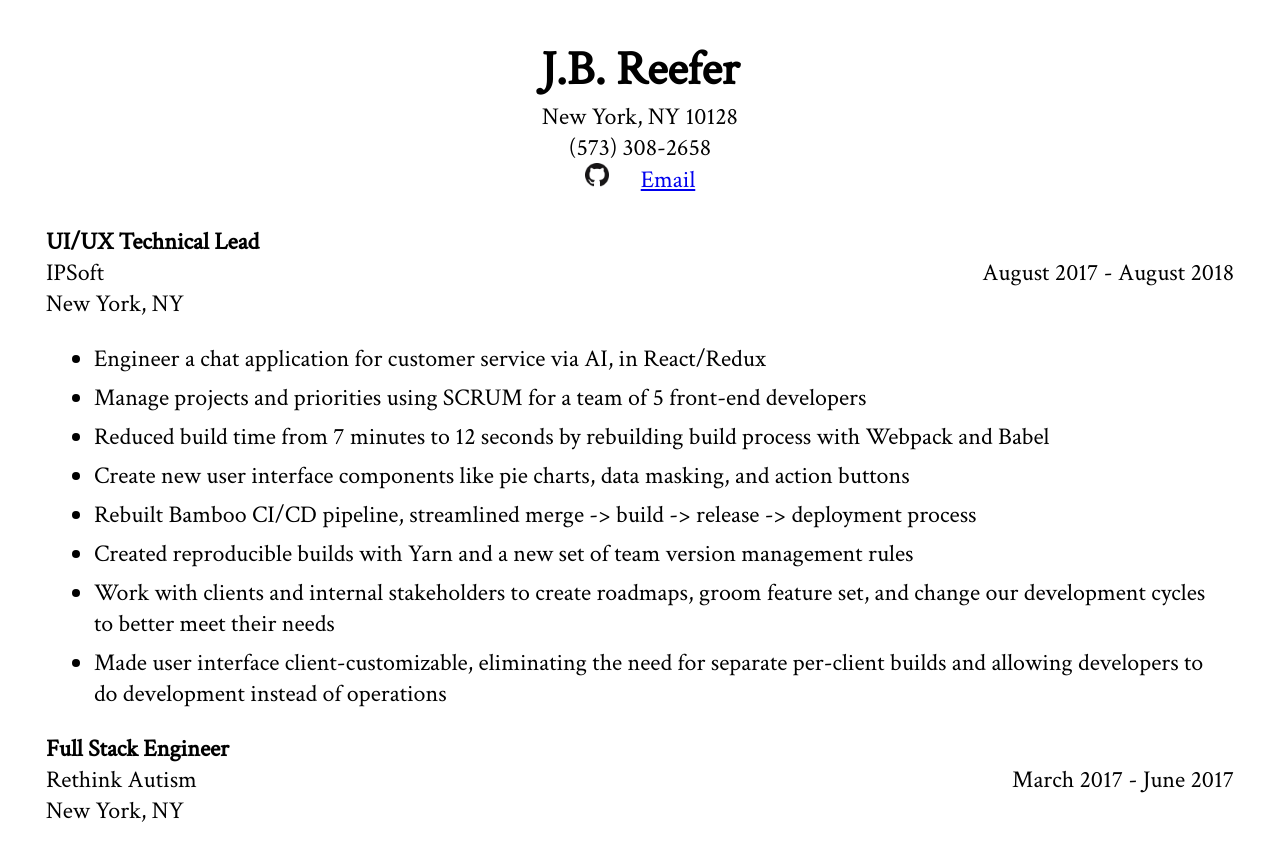
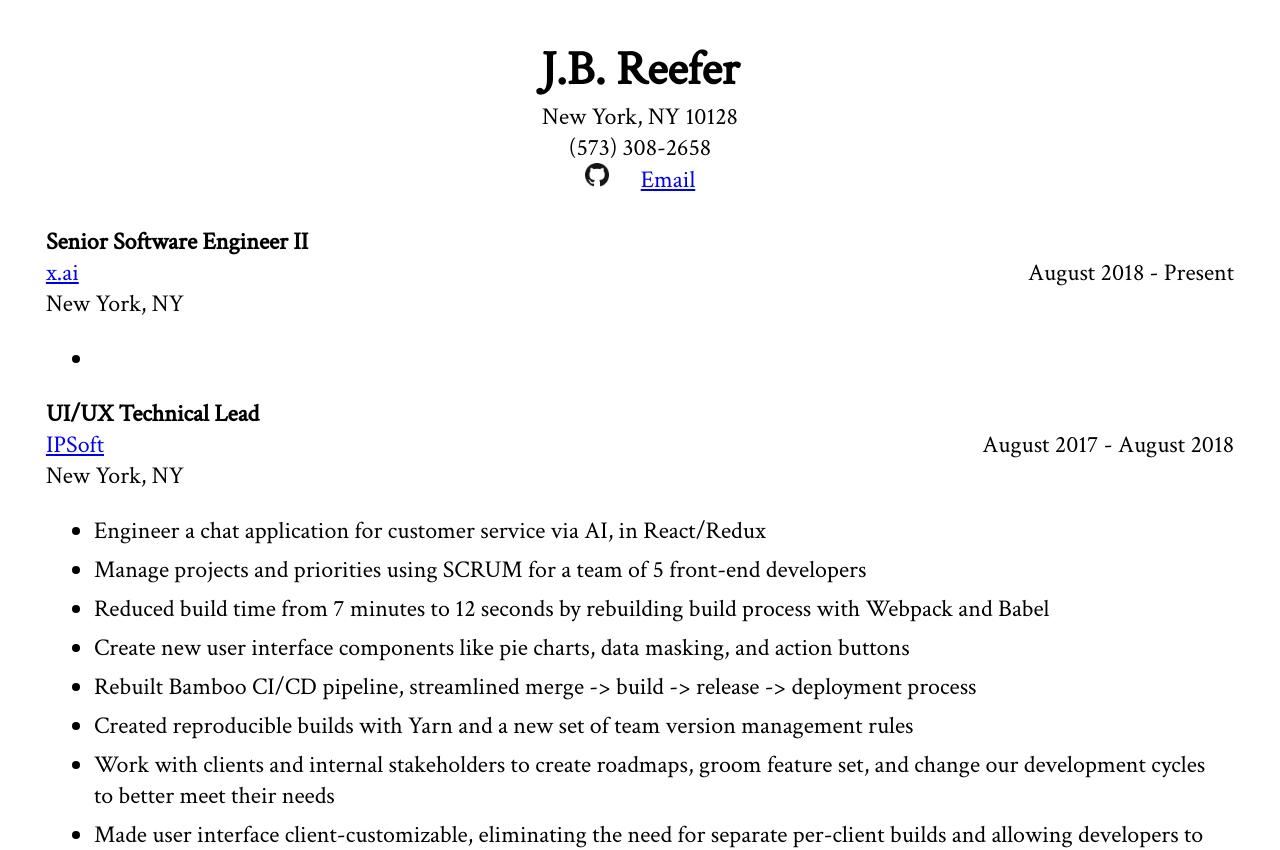
Before and after one commit to jb-reefer/resume, a React (Create React App) app: page / in a window 1280 px wide. Shown: the top 850 px of the page. Built offline with nearby package versions, Linux system fonts and the light colour scheme; the HTML template or start-up script is replaced by a standard one.

Commit message:
Added corporate websites

```diff
--- a/src/App.tsx
+++ b/src/App.tsx
@@ -12,7 +12,7 @@
     <Hero />
     <br />
     {data.map((job) => (
-      <ExperienceBlock company={job.company} city={job.city} role={job.role} from={job.from} to={job.to}>
+      <ExperienceBlock {...job}>
         {job.children.map((entry) => <Entry>{entry}</Entry>)}
       </ExperienceBlock>
     ))}
--- a/src/components/ExperienceBlock/index.tsx
+++ b/src/components/ExperienceBlock/index.tsx
@@ -8,7 +8,7 @@
 
 export const ExperienceBlock = (props: IExperienceBlock ) => (
   <>
-  <Header company={props.company} city={props.city} role={props.role} from={props.from} to={props.to} />
+  <Header company={props.company} website={props.website} city={props.city} role={props.role} from={props.from} to={props.to} />
   <Entries>
     {props.children}
   </Entries>
--- a/src/components/Header/index.tsx
+++ b/src/components/Header/index.tsx
@@ -8,6 +8,7 @@
 
 export interface IHeader {
   company: string;
+  website: string;
   city: string;
   role: string;
 }
@@ -16,7 +17,7 @@
   <div>
     <div className="Role">{props.role}</div>
     <div className="Header">
-      <div className="Subheader">{props.company}</div>
+      <div className="Subheader"><a href={props.website} target="_blank">{props.company}</a></div>
       <Duration to={props.to} from={props.from} />
     </div>
     <div className="Subheader">{props.city}</div>
--- a/src/data.ts
+++ b/src/data.ts
@@ -2,7 +2,19 @@
 
 const data: IExperienceBlock[] = [
 {
+  company: "x.ai",
+  website: "https://x.ai",
+  city: "New York, NY",
+  role: "Senior Software Engineer II",
+  from: "August 2018",
+  to: "Present",
+  children: [
+    "",
+  ],
+},
+{
   company: "IPSoft",
+  website: "https://www.ipsoft.com",
   city: "New York, NY",
   role: "UI/UX Technical Lead",
   from: "August 2017",
@@ -16,14 +28,15 @@
     "Created reproducible builds with Yarn and a new set of team version management rules",
     "Work with clients and internal stakeholders to create roadmaps, groom feature set, and change our development cycles to better meet their needs",
     "Made user interface client-customizable, eliminating the need for separate per-client builds and allowing developers to do development instead of operations",
-  ]
+  ],
 },
 {
-  company: 'Rethink Autism',
-  role: 'Full Stack Engineer',
-  city: 'New York, NY',
-  from: 'March 2017',
-  to: 'June 2017',
+  company: "Rethink Autism",
+  website: "https://www.rethinkfirst.com",
+  role: "Full Stack Engineer",
+  city: "New York, NY",
+  from: "March 2017",
+  to: "June 2017",
   children: [
     "Completely rebuilt the public facing pages to use Angular components, RESTful endpoints to retrieve and update data, and generally move towards a more modern architecture",
     "Guided the existing team through a tooling upgrade: new SCM strategy, new IDE version and tooling, and began process of implementing a CI/CD pipeline",
@@ -31,11 +44,12 @@
     "Implemented full site search with autocomplete, by writing a site crawler and integrating with Algolia",
     "Major UI and readability changes to graphs in dashboards and user facing reporting",
     "Frequently refactored legacy code to follow separation of concerns, remove obsolete libraries, reduce NIH syndrome, etc.",
-    "Built first team components with Entity Framework, and began migrating site to dotnet core"
-  ]
+    "Built first team components with Entity Framework, and began migrating site to dotnet core",
+  ],
 },
 {
   company: "Apprenda LLC",
+  website: "https://apprenda.com",
   from: "September 2015",
   to: "February 2017",
   city: "New York, NY",
@@ -46,11 +60,12 @@
     "Utilize Vagrant, Packer, and Chef to spin up user-defined multi-node environments for testing our Platform-as-a-Service directly on a developer's machine, shortening a 24 hour build-test cycle to 20 minutes",
     "Wrote MSI installation packages (and a new build process around them) to install critical Apprenda services",
     "Product owner for multiple critical tools, such as a command line client for interacting with and scripting the platform, a tool for bulk loading data (users, subscriptions, applications) into the platform, and our mission-critical, failure-tolerant Installer/Upgrader/Uninstaller desktop application (which has more than 150,000 LOC)",
-    "Work in Ruby, Go, Python, C#, Bash, Scala, and Powershell"
-  ]
+    "Work in Ruby, Go, Python, C#, Bash, Scala, and Powershell",
+  ],
 },
 {
   company: "QueBIT Consulting LLC",
+  website: "https://quebit.com",
   from: "March 2013",
   to: "September 2015",
   city: "New York, NY",
@@ -70,9 +85,8 @@
     "Extended DotNetHighCharts API to produce HighMaps in JavaScript",
     "Configured JMeter to stress test, analyze, and report on web page performance under arbitrary loads to ensure Nielsen Ratings could provide an acceptable user experience with their existing hardware configuration with 2,000+ concurrent TM1 users",
     "Reverse engineered the method flow of TM1Web, to spoof authentication, manipulate data, request specific pages based on user input, and log out, while analyzing performance of each step",
-    "Extended the built-in capabilities of JMeter by using batch scripting and TM1 cache invalidation (non-trivial) using TurboIntegrator scripting"
-  ]
+    "Extended the built-in capabilities of JMeter by using batch scripting and TM1 cache invalidation (non-trivial) using TurboIntegrator scripting",
+  ],
 }];
 
-
 export default data;
--- a/tslint.json
+++ b/tslint.json
@@ -4,6 +4,9 @@
         "tslint:recommended"
     ],
     "jsRules": {},
-    "rules": {},
+    "rules": {
+        "object-literal-sort-keys": false,
+        "max-line-length": false
+    },
     "rulesDirectory": []
 }
```
